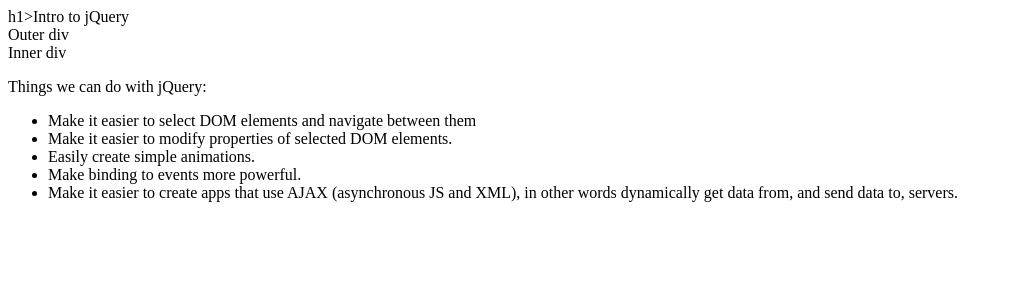
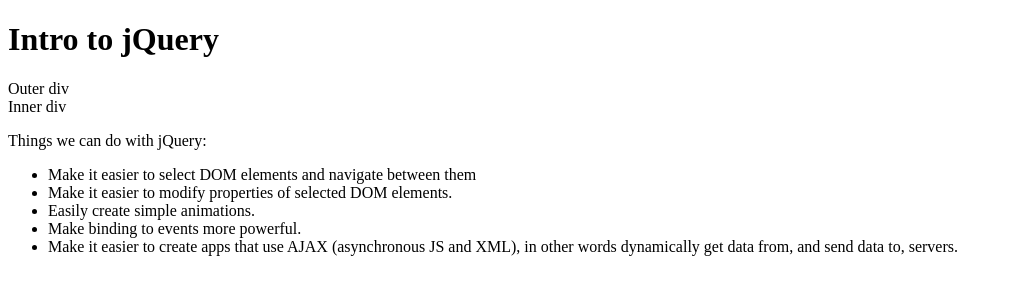
Before and after one commit to Dujota/jquery-class-example, a plain HTML site: page index.html in a window 1280 px wide. Shown: the whole page, without its empty margins (0-1009 px from the left). Drawn offline with nearby package versions, Linux system fonts and the light colour scheme.

Commit message:
fixed h1 tag typo

```diff
--- a/index.html
+++ b/index.html
@@ -11,7 +11,7 @@
 </head>
 
 <body>
-  h1>Intro to jQuery</h1>
+  <h1>Intro to jQuery</h1>
 
   <div id="outer">
     Outer div
```
